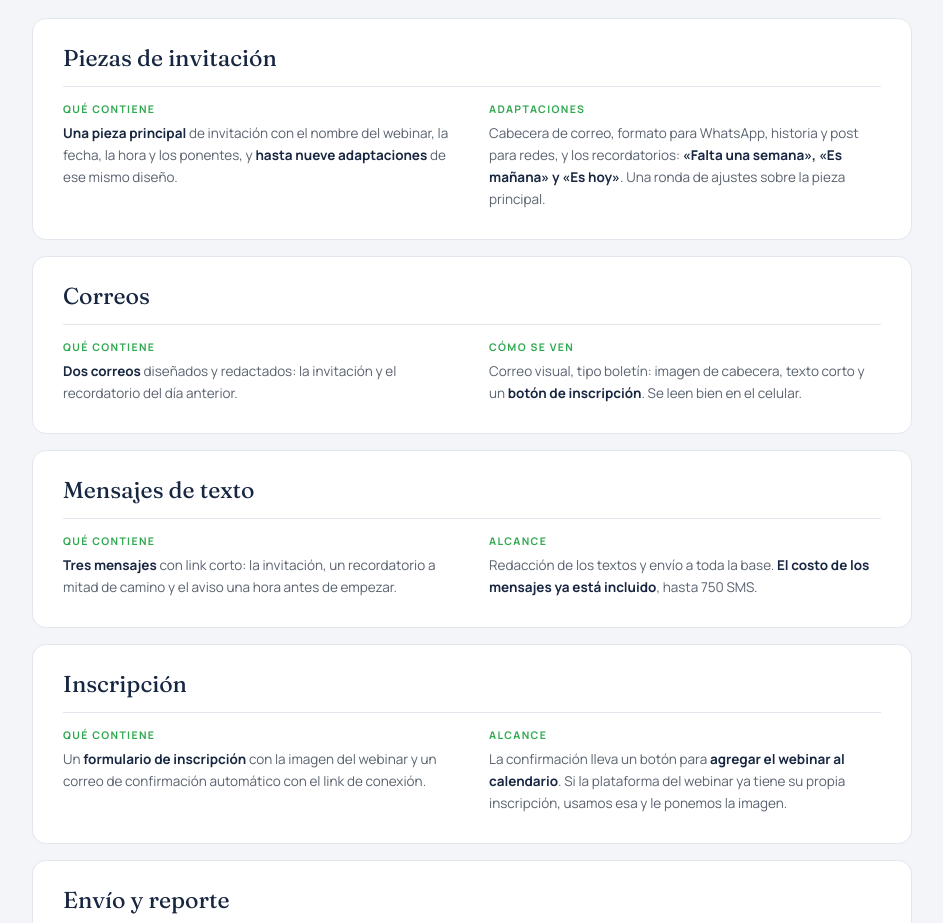
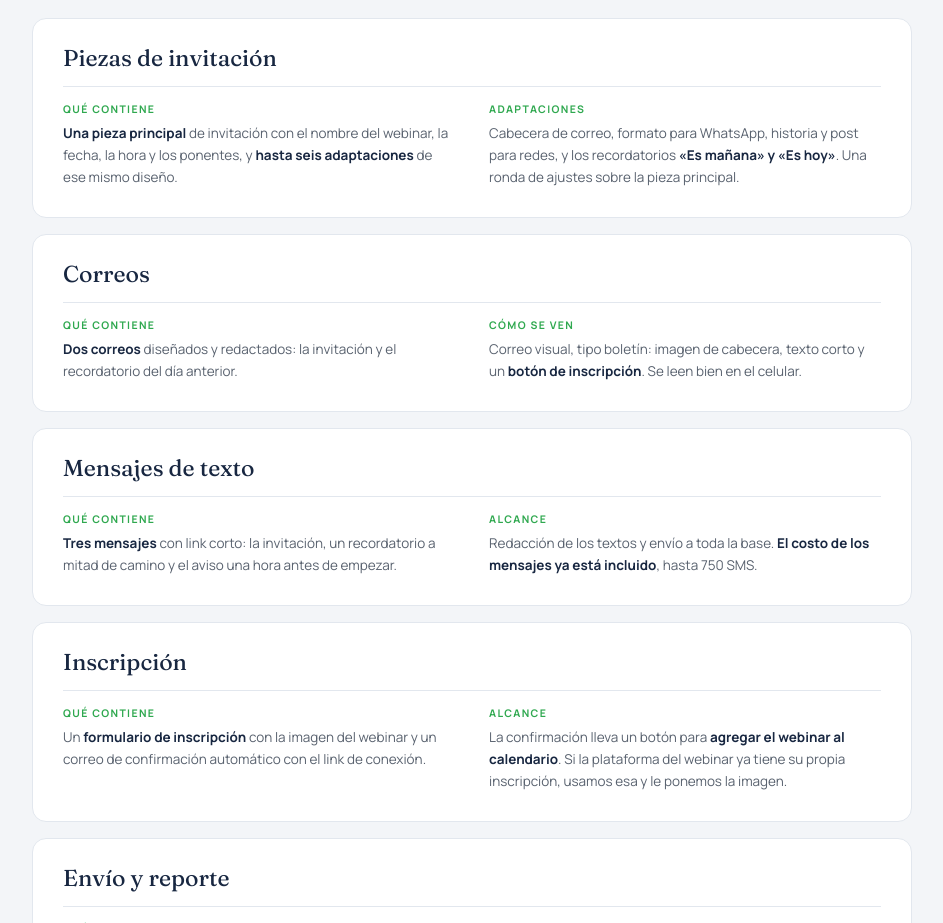
Before and after one commit to anasamsa/propuesta-webinar-2-diciembre, a plain HTML site: page index.html in a window 1280 px wide. Shown: the part 1140-2063 px from the top of the page, without its empty margins (168-1111 px from the left). Drawn offline with Linux system fonts and the light colour scheme.

Commit message:
Baja a seis adaptaciones
Co-Authored-By: Claude Fable 5.2 <noreply@anthropic.com>

```diff
--- a/index.html
+++ b/index.html
@@ -258,11 +258,11 @@ a:focus-visible{outline:3px solid var(--green);outline-offset:2px}
       <div class="comp__grid">
         <div>
           <p class="comp__k">Qué contiene</p>
-          <p class="comp__v"><b>Una pieza principal</b> de invitación con el nombre del webinar, la fecha, la hora y los ponentes, y <b>hasta nueve adaptaciones</b> de ese mismo diseño.</p>
+          <p class="comp__v"><b>Una pieza principal</b> de invitación con el nombre del webinar, la fecha, la hora y los ponentes, y <b>hasta seis adaptaciones</b> de ese mismo diseño.</p>
         </div>
         <div>
           <p class="comp__k">Adaptaciones</p>
-          <p class="comp__v">Cabecera de correo, formato para WhatsApp, historia y post para redes, y los recordatorios: <b>«Falta una semana», «Es mañana» y «Es hoy»</b>. Una ronda de ajustes sobre la pieza principal.</p>
+          <p class="comp__v">Cabecera de correo, formato para WhatsApp, historia y post para redes, y los recordatorios <b>«Es mañana» y «Es hoy»</b>. Una ronda de ajustes sobre la pieza principal.</p>
         </div>
       </div>
     </div>
```
